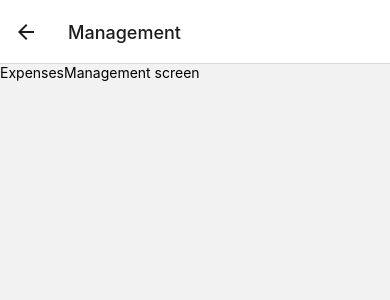
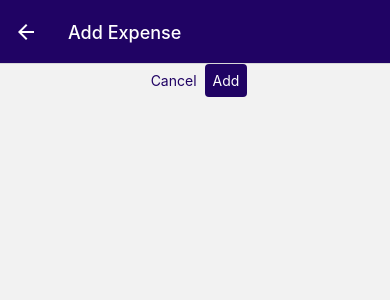
Before and after one commit to yuujitaka/expenses-app-study, a React Native app: screen /Management in a window 390 px wide. Shown: the top 300 px of the page. Built offline with nearby package versions, Linux system fonts and the light colour scheme.

Commit message:
adding context, expense management and custom button

```diff
--- a/App.js
+++ b/App.js
@@ -4,10 +4,12 @@ import { createNativeStackNavigator } from "@react-navigation/native-stack";
 import { createBottomTabNavigator } from "@react-navigation/bottom-tabs";
 import { Ionicons } from "@expo/vector-icons";
 
+import ExpenseContextProvider from "./context/Expense";
 import ExpensesOverview from "./screens/ExpensesOverview";
 import ExpensesManagement from "./screens/ExpensesManagement";
 import RecentExpenses from "./screens/RecentExpenses";
 import { theme } from "./constants/theme";
+import IconButton from "./components/IconButton";
 
 const Stack = createNativeStackNavigator();
 const BottomTabs = createBottomTabNavigator();
@@ -15,12 +17,20 @@ const BottomTabs = createBottomTabNavigator();
 const ExpensesTab = () => {
   return (
     <BottomTabs.Navigator
-      screenOptions={{
+      screenOptions={({ navigation }) => ({
         headerStyle: { backgroundColor: theme.colors.primary[100] },
         headerTintColor: "white",
         tabBarStyle: { backgroundColor: theme.colors.primary[100] },
         tabBarActiveTintColor: theme.colors.primary[20],
-      }}
+        headerRight: ({ tintColor }) => (
+          <IconButton
+            name="add"
+            size={24}
+            color={tintColor}
+            onPress={() => navigation.navigate("Management")}
+          />
+        ),
+      })}
     >
       <BottomTabs.Screen
         name="Recent"
@@ -52,16 +62,27 @@ export default function App() {
   return (
     <>
       <StatusBar style="light" />
+      <ExpenseContextProvider>
         <NavigationContainer>
-        <Stack.Navigator>
+          <Stack.Navigator
+            screenOptions={{
+              headerStyle: { backgroundColor: theme.colors.primary[100] },
+              headerTintColor: "white",
+            }}
+          >
             <Stack.Screen
               name="ExpensesTabs"
               component={ExpensesTab}
               options={{ headerShown: false }}
             />
-          <Stack.Screen name="Management" component={ExpensesManagement} />
+            <Stack.Screen
+              name="Management"
+              component={ExpensesManagement}
+              options={{ presentation: "modal" }}
+            />
           </Stack.Navigator>
         </NavigationContainer>
+      </ExpenseContextProvider>
     </>
   );
 }
--- /dev/null
+++ b/components/CustomButtom/index.js
@@ -0,0 +1,34 @@
+import { Pressable, StyleSheet, Text, View } from "react-native";
+import { theme } from "../../constants/theme";
+
+const CustomButton = ({ children, onPress, mode }) => {
+  return (
+    <Pressable onPress={onPress}>
+      <View style={[styles.button, mode == "flat" && styles.flatButton]}>
+        <Text style={[styles.buttonText, mode == "flat" && styles.flatText]}>
+          {children}
+        </Text>
+      </View>
+    </Pressable>
+  );
+};
+
+export default CustomButton;
+
+const styles = StyleSheet.create({
+  button: {
+    borderRadius: 4,
+    padding: 8,
+    backgroundColor: theme.colors.primary[100],
+  },
+  buttonText: {
+    color: "white",
+    textAlign: "center",
+  },
+  flatButton: {
+    backgroundColor: "transparent",
+  },
+  flatText: {
+    color: theme.colors.primary[100],
+  },
+});
--- a/components/ExpensesOutput/List/Item/index.js
+++ b/components/ExpensesOutput/List/Item/index.js
@@ -1,14 +1,22 @@
 import { Pressable, View, Text, StyleSheet } from "react-native";
+import { useNavigation } from "@react-navigation/native";
 
 import { theme } from "../../../../constants/theme";
 import { getFormattedDate } from "../../../../utils/date";
 
 const Item = ({ expense }) => {
+  const navigation = useNavigation();
+
+  const expanseHandler = () => {
+    navigation.navigate("Management", { expenseId: expense.id });
+  };
+
   return (
-    <Pressable>
+    <Pressable onPress={expanseHandler}>
       <View style={styles.itemContainer}>
+        <Text>{expense.description}</Text>
         <Text>{getFormattedDate(expense.date)}</Text>
-        <Text>{expense.amount.toFixed(2)}</Text>
+        <Text>${expense.amount.toFixed(2)}</Text>
       </View>
     </Pressable>
   );
--- a/components/ExpensesOutput/index.js
+++ b/components/ExpensesOutput/index.js
@@ -1,44 +1,9 @@
 import { Text, View } from "react-native";
 import List from "./List";
 
-const DUMMY_EXPENSES = [
-  {
-    id: "e1",
-    description: "A pair of shoes",
-    amount: 59.99,
-    date: new Date("2021-12-19"),
-  },
-  {
-    id: "e2",
-    description: "A pair of trousers",
-    amount: 89.29,
-    date: new Date("2022-01-05"),
-  },
-  {
-    id: "e3",
-    description: "Some bananas",
-    amount: 5.99,
-    date: new Date("2021-12-01"),
-  },
-  {
-    id: "e4",
-    description: "A book",
-    amount: 14.99,
-    date: new Date("2022-02-19"),
-  },
-  {
-    id: "e5",
-    description: "Another book",
-    amount: 18.59,
-    date: new Date("2022-02-18"),
-  },
-];
-
 const ExpensesOutput = ({ expenses, period }) => {
-  const expensesSum = DUMMY_EXPENSES.reduce(
-    (sum, expense) => sum + expense.amount,
-    0
-  );
+  const expensesSum =
+    expenses?.reduce((sum, expense) => sum + expense.amount, 0) || 0;
 
   return (
     <View>
@@ -46,7 +11,7 @@ const ExpensesOutput = ({ expenses, period }) => {
         <Text>{period}</Text>
         <Text>${expensesSum.toFixed(2)}</Text>
       </View>
-      <List expenses={DUMMY_EXPENSES} />
+      <List expenses={expenses} />
     </View>
   );
 };
--- /dev/null
+++ b/components/IconButton/index.js
@@ -0,0 +1,14 @@
+import { Pressable, View } from "react-native";
+import { Ionicons } from "@expo/vector-icons";
+
+const IconButton = ({ name, size, color, onPress }) => {
+  return (
+    <Pressable onPress={onPress}>
+      <View>
+        <Ionicons name={name} size={size} color={color} />
+      </View>
+    </Pressable>
+  );
+};
+
+export default IconButton;
--- /dev/null
+++ b/context/Expense/index.js
@@ -0,0 +1,91 @@
+import { createContext, useReducer } from "react";
+
+const DUMMY_EXPENSES = [
+  {
+    id: "e1",
+    description: "A pair of shoes",
+    amount: 59.99,
+    date: new Date("2021-12-19"),
+  },
+  {
+    id: "e2",
+    description: "A pair of trousers",
+    amount: 89.29,
+    date: new Date("2022-01-05"),
+  },
+  {
+    id: "e3",
+    description: "Some bananas",
+    amount: 5.99,
+    date: new Date("2021-12-01"),
+  },
+  {
+    id: "e4",
+    description: "A book",
+    amount: 14.99,
+    date: new Date("2022-02-19"),
+  },
+  {
+    id: "e5",
+    description: "Another book",
+    amount: 18.59,
+    date: new Date("2022-02-18"),
+  },
+];
+
+export const ExpenseContext = createContext({
+  expenses: [],
+  addExpense: () => {},
+  deleteExpense: () => {},
+  updateExpense: () => {},
+});
+
+const expensesReducer = (state, action) => {
+  switch (action.type) {
+    case "ADD":
+      const id = new Date().toString() + Math.random().toString();
+      return [{ ...action.payload, id }, ...state];
+    case "UPDATE":
+      const expenseId = state.findIndex(
+        (expense) => expense.id === action.payload.id
+      );
+      const updateItem = { ...state[expenseId], ...action.payload.expenseData };
+      const updatedExpenses = [...state];
+      updatedExpenses[expenseId] = updateItem;
+      return updatedExpenses;
+
+    case "DELETE":
+      return state.filter((expense) => expense.id !== action.payload);
+    default:
+      return state;
+  }
+};
+
+const ExpenseContextProvider = ({ children }) => {
+  const [expensesState, dispatch] = useReducer(expensesReducer, DUMMY_EXPENSES);
+
+  const addExpense = (expenseData) => {
+    dispatch({ type: "ADD", payload: expenseData });
+  };
+
+  const deleteExpense = (id) => {
+    dispatch({ type: "DELETE", payload: id });
+  };
+
+  const updateExpense = (id, expenseData) => {
+    dispatch({ type: "UPDATE", payload: { id, expenseData } });
+  };
+
+  const value = {
+    expenses: expensesState,
+    addExpense,
+    deleteExpense,
+    updateExpense,
+  };
+
+  return (
+    <ExpenseContext.Provider value={value}>{children}</ExpenseContext.Provider>
+  );
+};
+
+export default ExpenseContextProvider;
--- a/screens/ExpensesManagement/index.js
+++ b/screens/ExpensesManagement/index.js
@@ -1,7 +1,81 @@
-import { Text } from "react-native";
+import { StyleSheet, View } from "react-native";
+import { useContext, useLayoutEffect } from "react";
 
-const ExpensesManagement = () => {
-  return <Text>ExpensesManagement screen</Text>;
+import { ExpenseContext } from "../../context/Expense";
+import IconButton from "../../components/IconButton";
+import { theme } from "../../constants/theme";
+import CustomButton from "../../components/CustomButtom";
+
+const ExpensesManagement = ({ route, navigation }) => {
+  const expenseId = route.params?.expenseId;
+
+  const isEditing = !!expenseId;
+  const { deleteExpense, addExpense, updateExpense } =
+    useContext(ExpenseContext);
+
+  useLayoutEffect(() => {
+    navigation.setOptions({
+      title: isEditing ? "Edit Expense" : "Add Expense",
+    });
+  }, [navigation, isEditing]);
+
+  const deleteHandler = () => {
+    deleteExpense(expenseId);
+    navigation.goBack();
+  };
+  const cancelHandler = () => {
+    navigation.goBack();
+  };
+  const confirmHandler = () => {
+    if (isEditing) {
+      updateExpense(expenseId, {
+        description: "updated",
+        amount: 10.0,
+        date: new Date(),
+      });
+    } else {
+      addExpense({
+        description: `test-${Math.random().toFixed(3)}`,
+        amount: 10.9,
+        date: new Date(),
+        id: Math.random().toString(),
+      });
+    }
+
+    navigation.goBack();
+  };
+
+  return (
+    <View style={styles.container}>
+      <View style={styles.buttons}>
+        <CustomButton mode="flat" onPress={cancelHandler}>
+          Cancel
+        </CustomButton>
+        <CustomButton onPress={confirmHandler}>
+          {isEditing ? "Update" : "Add"}
+        </CustomButton>
+      </View>
+      {isEditing && (
+        <IconButton
+          name="trash"
+          color={theme.colors.error[100]}
+          size={36}
+          onPress={deleteHandler}
+        />
+      )}
+    </View>
+  );
 };
 
 export default ExpensesManagement;
+
+const styles = StyleSheet.create({
+  container: {
+    alignItems: "center",
+  },
+  buttons: {
+    flexDirection: "row",
+    justifyContent: "center",
+    lignItems: "center",
+  },
+});
--- a/screens/ExpensesOverview/index.js
+++ b/screens/ExpensesOverview/index.js
@@ -1,7 +1,11 @@
+import { useContext } from "react";
+
 import ExpensesOutput from "../../components/ExpensesOutput";
+import { ExpenseContext } from "../../context/Expense";
 
 const ExpensesOverview = () => {
-  return <ExpensesOutput period="Total" />;
+  const { expenses } = useContext(ExpenseContext);
+  return <ExpensesOutput expenses={expenses} period="Total" />;
 };
 
 export default ExpensesOverview;
--- a/screens/RecentExpenses/index.js
+++ b/screens/RecentExpenses/index.js
@@ -1,7 +1,18 @@
+import { useContext } from "react";
+
 import ExpensesOutput from "../../components/ExpensesOutput";
+import { ExpenseContext } from "../../context/Expense";
+import { getDateMinusDays } from "../../utils/date";
 
 const RecentExpenses = () => {
-  return <ExpensesOutput period="Last 7 days" />;
+  const { expenses } = useContext(ExpenseContext);
+
+  const recentExpenses = expenses.filter((expense) => {
+    const today = new Date();
+    return expense.date >= getDateMinusDays(today, 7);
+  });
+
+  return <ExpensesOutput expenses={recentExpenses} period="Last 7 days" />;
 };
 
 export default RecentExpenses;
--- a/utils/date.js
+++ b/utils/date.js
@@ -1,3 +1,6 @@
 export const getFormattedDate = (date) => {
   return `${date.getFullYear()} - ${date.getMonth() + 1}-${date.getDate()} `;
 };
+
+export const getDateMinusDays = (date, days) =>
+  new Date(date.getFullYear(), date.getMonth(), date.getDate() - days);
```
Lines whose indentation alone changed are shown as unchanged.
